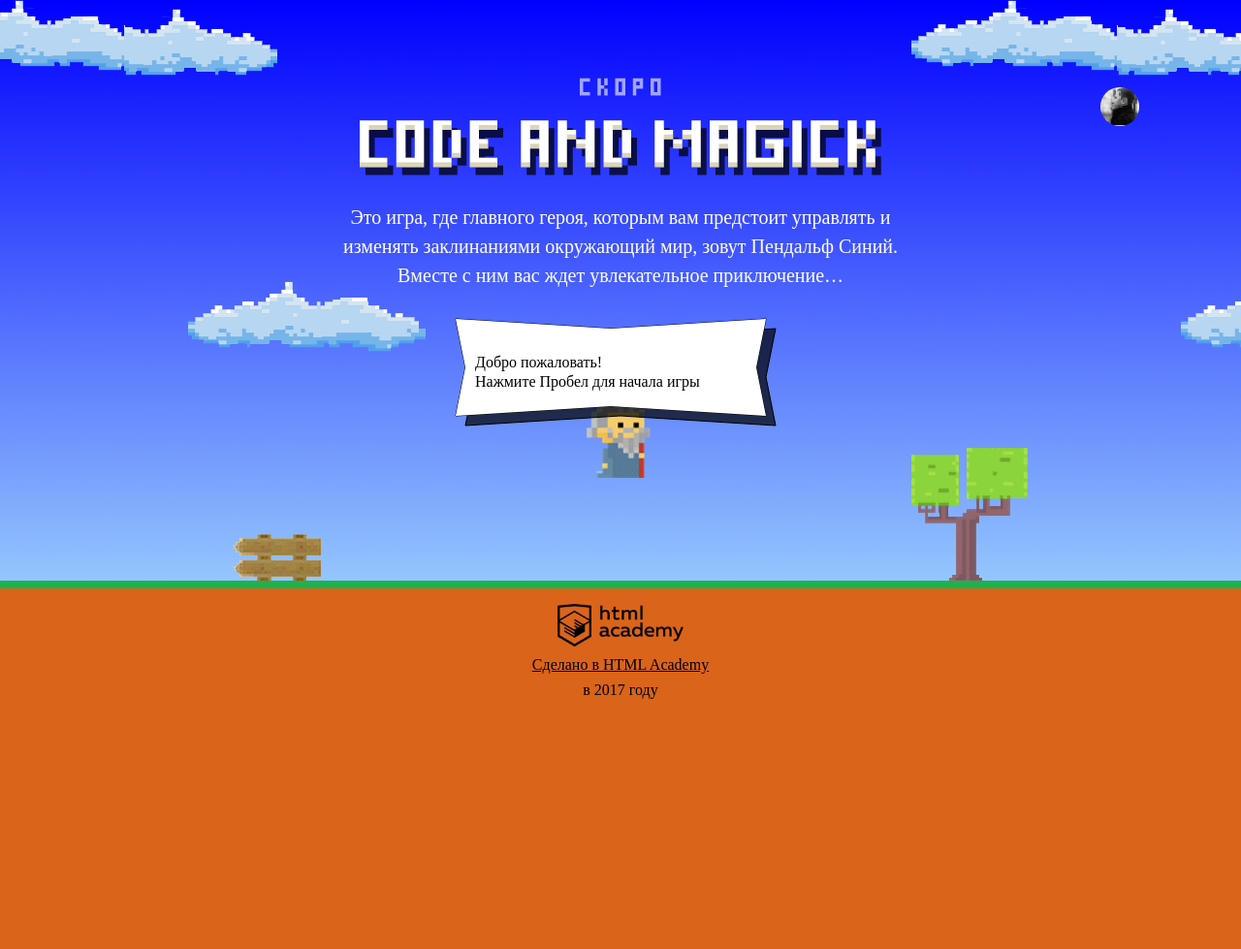
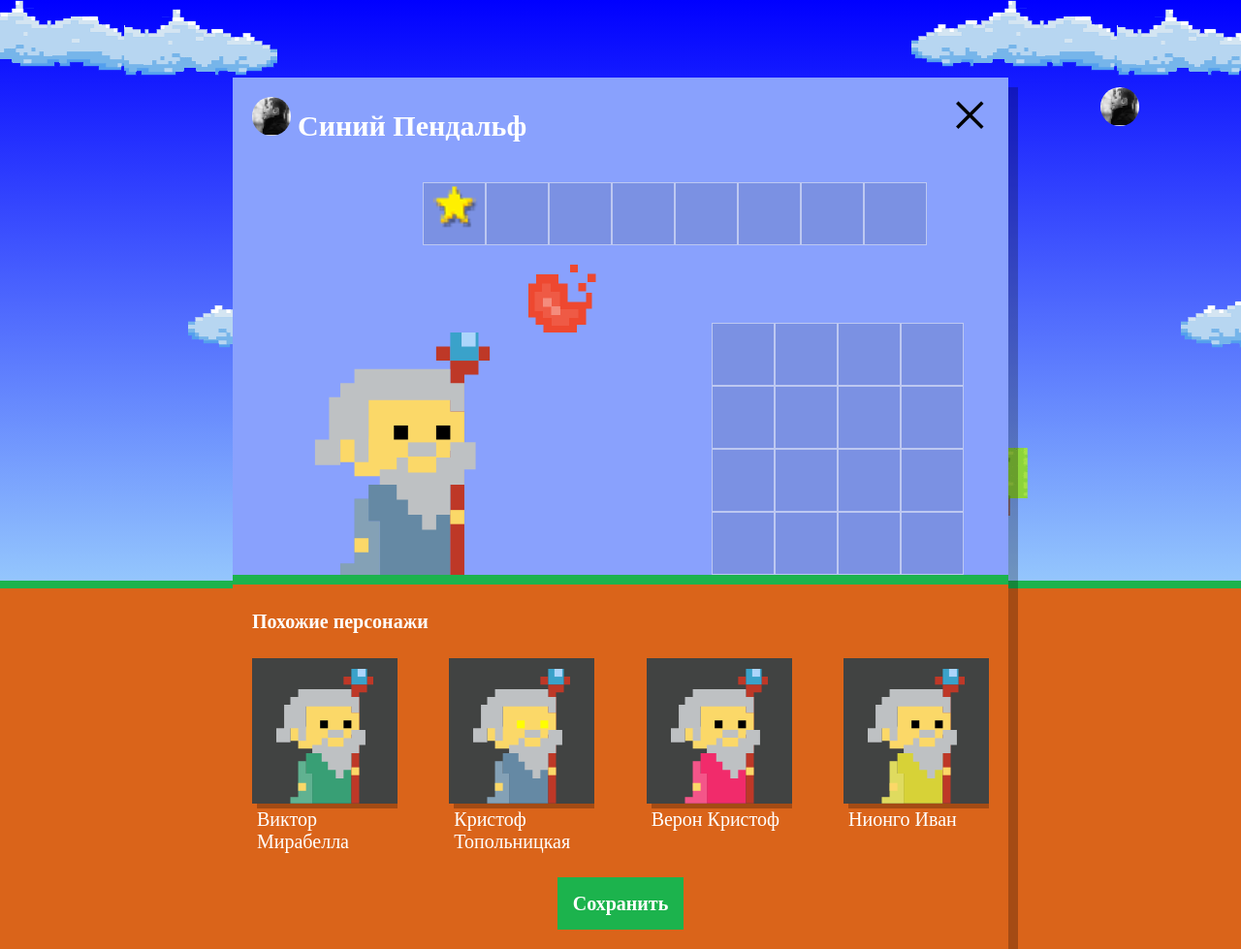
Before and after one commit to vadimkozin/1332021-code-and-magick-20, a website: page index.html in a window 1280 px wide. Shown: the whole page at 97% size. Before the commit the page ends 800 px from the top, so only its background shows below. Drawn offline with Linux system fonts and the light colour scheme; a web font is replaced by a local one.

Commit message:
Делает 7.Учебный проект: нас орда

```diff
--- a/index.html
+++ b/index.html
@@ -203,6 +203,7 @@
   }
 </script>
 
+<script src="js/setup.js"></script>
 <script src="js/stat.js"></script>
 <script src="js/game.js"></script>
 
--- /dev/null
+++ b/js/setup.js
@@ -0,0 +1,69 @@
+'use strict';
+var NAMES = ['Иван', 'Хуан Себастьян', 'Мария', 'Кристоф', 'Виктор', 'Юлия', 'Люпита', 'Вашингтон'];
+var SURNAMES = ['да Марья', 'Верон', 'Мирабелла', 'Вальц', 'Онопко', 'Топольницкая', 'Нионго', 'Ирвинг'];
+var COAT_COLORS = ['rgb(101, 137, 164)', 'rgb(241, 43, 107)', 'rgb(146, 100, 161)', 'rgb(56, 159, 117)', 'rgb(215, 210, 55)', 'rgb(0, 0, 0)'];
+var EYES_COLORS = ['black', 'red', 'blue', 'yellow', 'green'];
+var WIZARD_COUNT = 4;
+
+function createWizards() {
+  var wizards = [];
+  for (var i = 0; i < WIZARD_COUNT; i++) {
+    wizards.push(createWizard(NAMES, SURNAMES, COAT_COLORS, EYES_COLORS));
+  }
+
+  return wizards;
+}
+
+function createWizard(names, surnames, coatColors, eyesColors) {
+  var obj = {};
+  obj.name = getRandomFromArrays(names, surnames);
+  obj.coatColor = getRandomFromArray(coatColors);
+  obj.eyesColor = getRandomFromArray(eyesColors);
+  return obj;
+}
+
+function getRandomFromArray(array) {
+  var index = Math.floor(Math.random() * array.length); // reange: 0.. array.length
+  return array[index];
+}
+
+function getRandomFromArrays(array1, array2) {
+
+  var item1 = getRandomFromArray(array1);
+  var item2 = getRandomFromArray(array2);
+
+  var index = Math.floor(Math.random() * 2); // 0 or 1
+
+  return (index)
+    ? item1 + ' ' + item2
+    : item2 + ' ' + item1;
+}
+
+var dialog = document.querySelector('.setup');
+dialog.classList.remove('hidden');
+
+var similarListElement = dialog.querySelector('.setup-similar-list');
+
+var similarWizardTemplate = document.querySelector('#similar-wizard-template')
+  .content
+  .querySelector('.setup-similar-item');
+
+function renderWizard(wizard) {
+  var wizardElement = similarWizardTemplate.cloneNode(true);
+
+  wizardElement.querySelector('.setup-similar-label').textContent = wizard.name;
+  wizardElement.querySelector('.wizard-coat').style.fill = wizard.coatColor;
+  wizardElement.querySelector('.wizard-eyes').style.fill = wizard.eyesColor;
+
+  return wizardElement;
+}
+
+var wizards = createWizards();
+
+var fragment = document.createDocumentFragment();
+for (var i = 0; i < wizards.length; i++) {
+  fragment.appendChild(renderWizard(wizards[i]));
+}
+similarListElement.appendChild(fragment);
+
+dialog.querySelector('.setup-similar').classList.remove('hidden');
```
